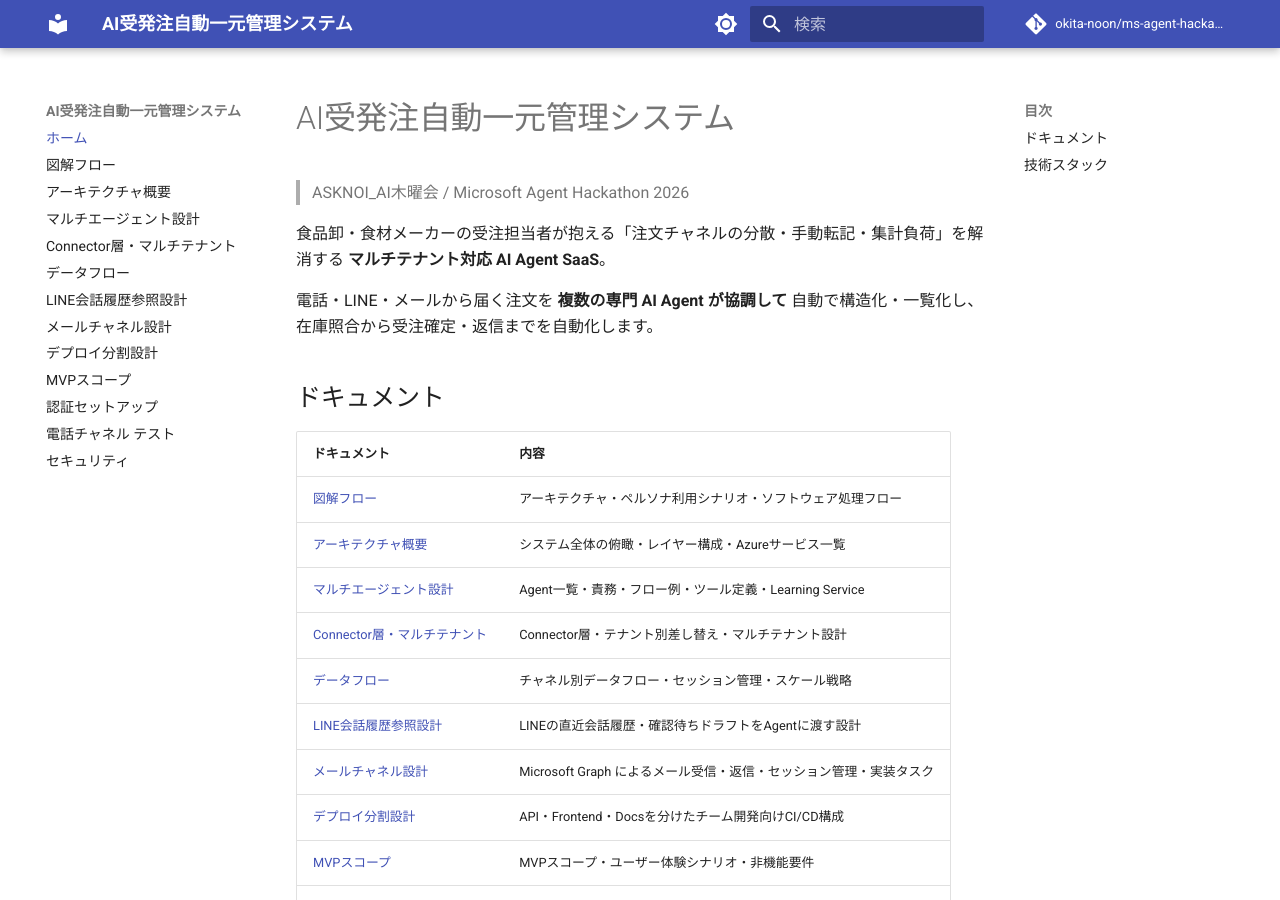
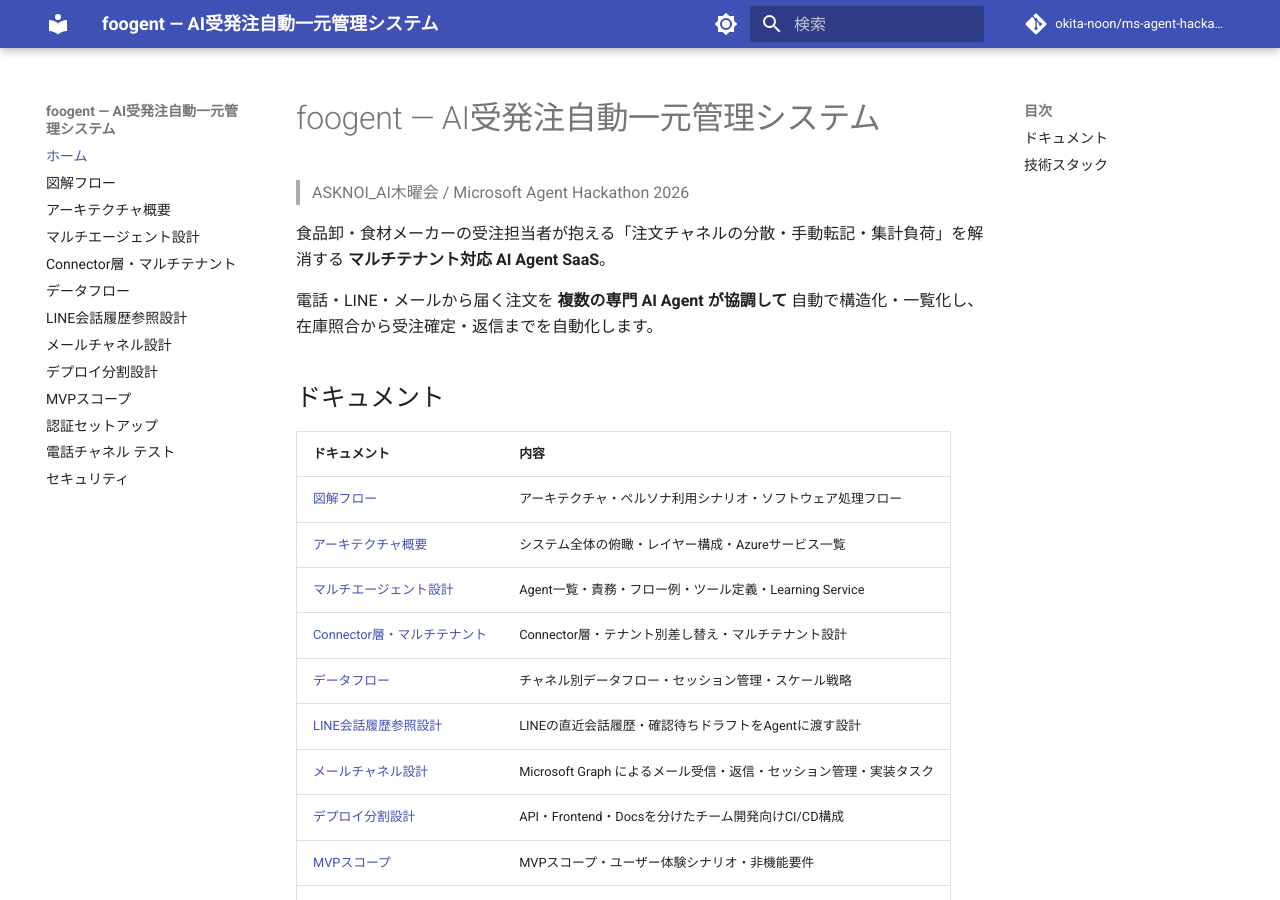
Before and after one commit to okita-noon/ms-agent-hackathon, an MkDocs documentation site: the page built from docs/index.md, in a window 1280 px wide and 900 px high. Built offline with MkDocs 1.6.1 and Material for MkDocs 9.7.7, drawn with Linux system fonts in a browser that asks for light colours; comment, search, counter and statistics services are not loaded.

Commit message:
Rebrand to foogent across codebase
Unify product name to "foogent" while keeping "AI受発注自動一元管理システム"
as the descriptive subtitle. Updated in docs, frontend, API title,
health endpoint, and MkDocs config.

Co-Authored-By: Claude Opus 4.6 <noreply@anthropic.com>

```diff
--- a/docs/auth-setup.md
+++ b/docs/auth-setup.md
@@ -2,7 +2,7 @@
 
 ## 概要
 
-OrderAI はID/パスワード認証と Microsoft SSO (Entra ID) に対応。
+foogent はID/パスワード認証と Microsoft SSO (Entra ID) に対応。
 ユーザーはテナントに紐付いており、ログイン後は自動的に所属テナントのデータのみ表示される。
 
 ---
@@ -75,7 +75,7 @@ python3 -c "import secrets; print(secrets.token_urlsafe(32))"
 
 1. Azure Portal → **Microsoft Entra ID** → **アプリの登録** → **新規登録**
 2. 以下を入力:
-   - 名前: `OrderAI Dashboard`
+   - 名前: `foogent Dashboard`
    - サポートされるアカウントの種類: **この組織ディレクトリのみ**（シングルテナント）
      - 外部ユーザーも許可する場合は「任意の組織ディレクトリ」を選択
    - リダイレクト URI:
--- a/docs/index.md
+++ b/docs/index.md
@@ -1,4 +1,4 @@
-# AI受発注自動一元管理システム
+# foogent — AI受発注自動一元管理システム
 
 > ASKNOI_AI木曜会 / Microsoft Agent Hackathon 2026
 
--- a/frontend/src/pages/Login.tsx
+++ b/frontend/src/pages/Login.tsx
@@ -55,7 +55,7 @@ export default function Login() {
               />
             </svg>
           </div>
-          <h1 className="text-xl font-bold text-gray-900">OrderAI</h1>
+          <h1 className="text-xl font-bold text-gray-900">foogent</h1>
           <p className="text-sm text-gray-500 mt-1">
             AI受発注自動一元管理システム
           </p>
@@ -136,7 +136,7 @@ export default function Login() {
 
         {/* Footer */}
         <p className="text-center text-[11px] text-gray-400 mt-4">
-          OrderAI v1.0
+          foogent v1.0
         </p>
       </div>
     </div>
--- a/mkdocs.yml
+++ b/mkdocs.yml
@@ -1,4 +1,4 @@
-site_name: AI受発注自動一元管理システム
+site_name: foogent — AI受発注自動一元管理システム
 site_description: ASKNOI_AI木曜会 — Microsoft Agent Hackathon 2026
 repo_url: https://github.com/okita-noon/ms-agent-hackathon
 repo_name: okita-noon/ms-agent-hackathon
```
Also changed, not shown: AGENTS.md (+1 -1 lines), docs/architecture-overview.md (+1 -1 lines), docs/visual-flows.md (+1 -1 lines), 4 other files.
